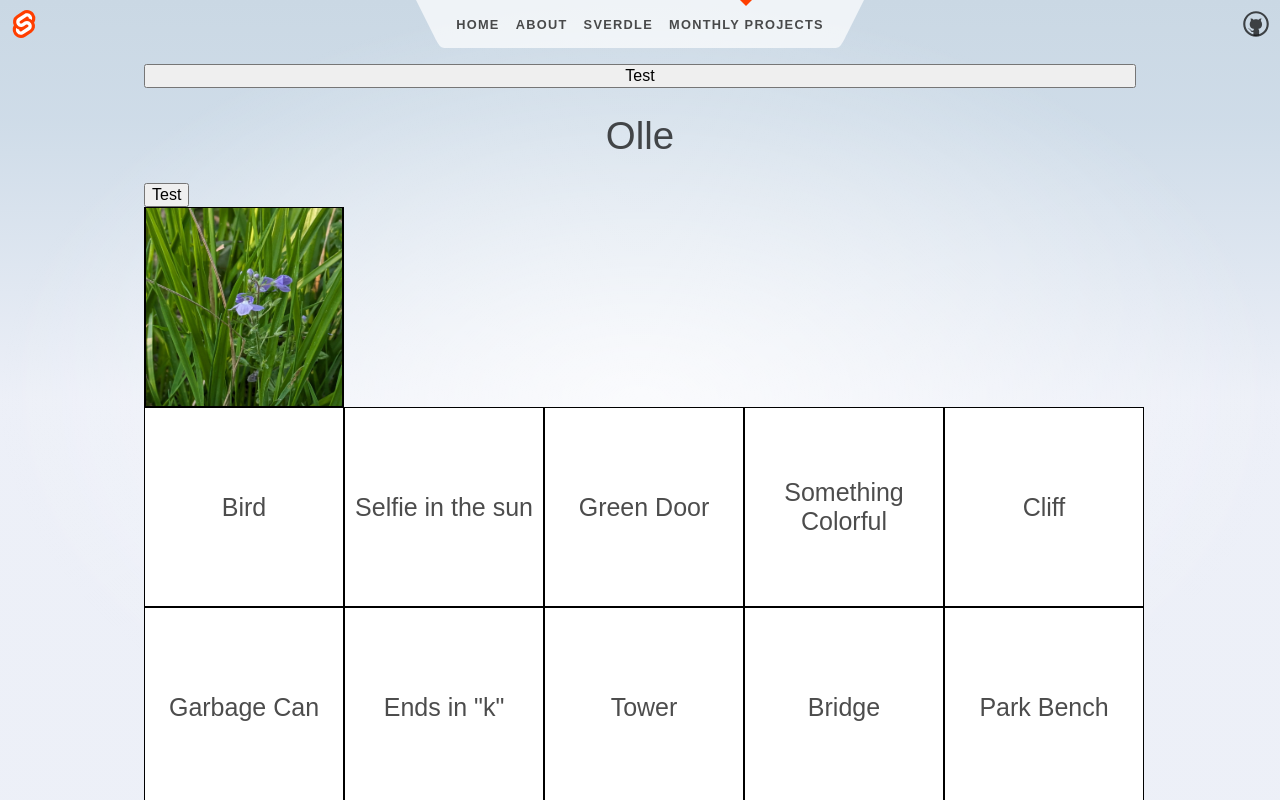
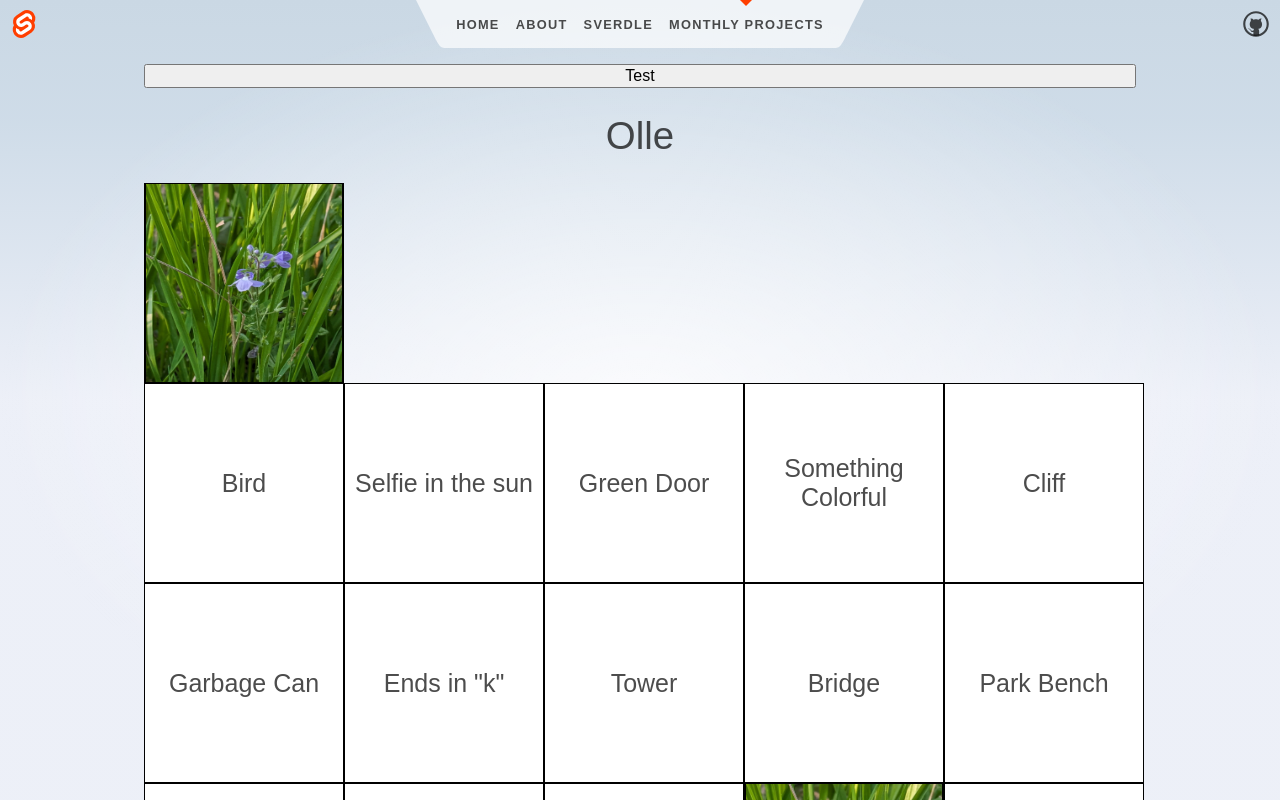
Before and after one commit to omark96/fireside, a SvelteKit app: page /monthlyprojects in a window 1280 px wide. Shown: the top 800 px of the page. Built offline with nearby package versions, Linux system fonts and the light colour scheme.

Commit message:
Update Bingocard.svelte

```diff
--- a/src/routes/monthlyprojects/Bingocard.svelte
+++ b/src/routes/monthlyprojects/Bingocard.svelte
@@ -4,13 +4,8 @@
 	export let dir;
 	let squareSize = 200;
 	let current = 'foo';
-
-	function test() {
-		console.log('test test');
-	}
 </script>
 
-<button on:click{test}>Test</button>
 <div class="bingoSquare">
 	<!-- svelte-ignore a11y-click-events-have-key-events -->
 	<img class="bingoSquare" src="./images/june/olle/13.jpg" alt="test" />
```
